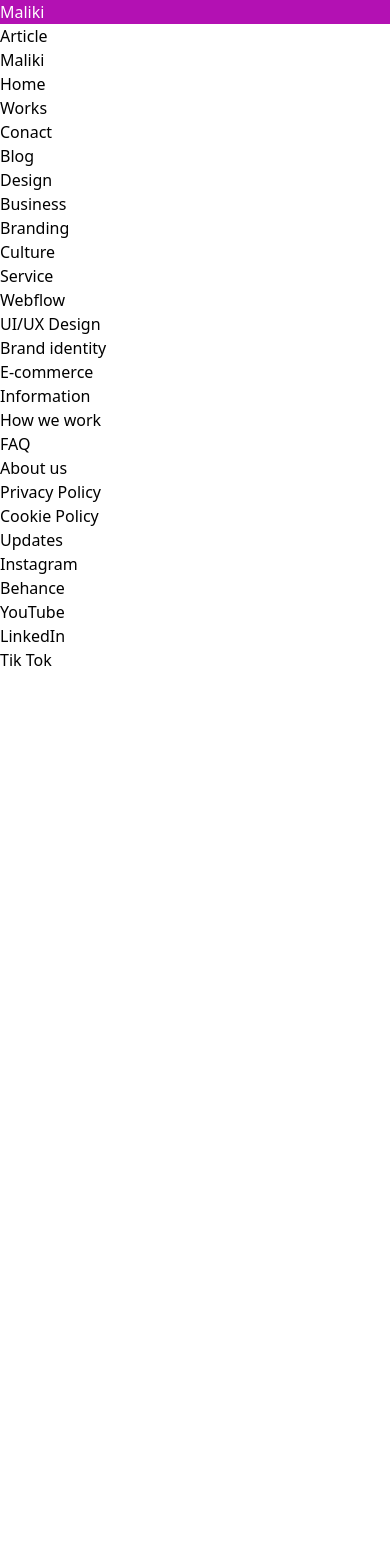
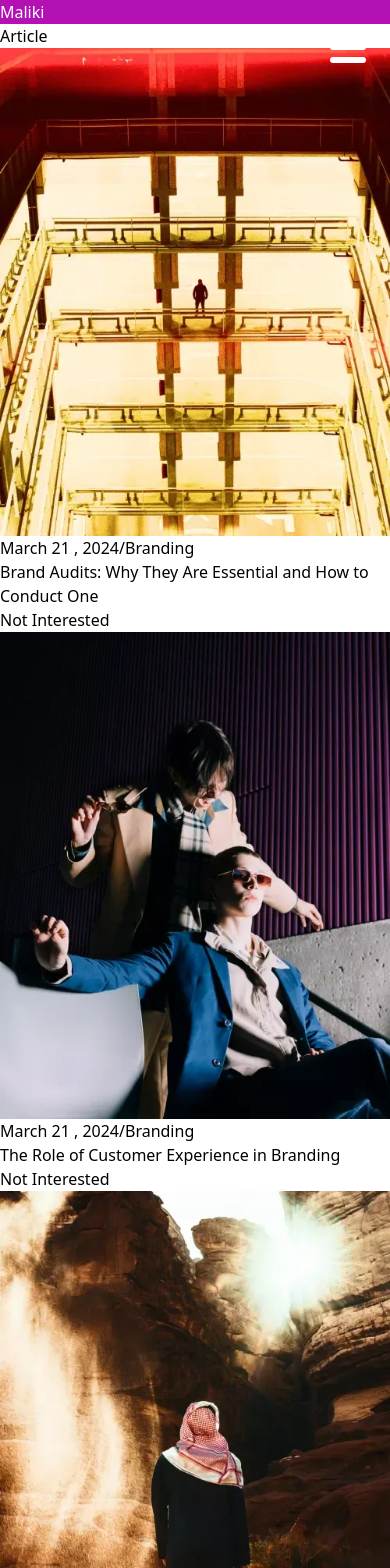
Before and after one commit to TimiMaliki/Minimalistic-react-blog, a React (Vite) app: page /blog in a window 390 px wide. Shown: the top 1568 px of the page. Before the commit the page ends 844 px from the top, so only its background shows below. Built offline with nearby package versions, Linux system fonts and the light colour scheme.

Commit message:
added:add an article page

```diff
--- a/src/BlogArticlesStories.jsx/Index.jsx
+++ b/src/BlogArticlesStories.jsx/Index.jsx
@@ -1,35 +1,9 @@
-import React, { useEffect, useState } from "react";
-import { useParams } from "react-router";
+// import React, { useEffect, useState } from "react";
+
 
 const Index = () => {
-  const routeParams = useParams();
 
-  const [currentBlog, setCurrentBlog] = useState({});
 
-  const retrievedData = (id) => {
-    const data = localStorage.getItem("dataStord");
-    const parse = JSON.parse(data);
-    return parse.id === id;
-  };
-
-  useEffect(() => {
-    const data = routeParams.id;
-    setCurrentBlog(data);
-  }, []);
-
-  // const getBlog=(id)=>{
-  //  const currentBlog= retrievedData.find((read)=>{
-  //   // console.log({read,id})
-  //   return read.id === Number(id)
-  //  })
-  // //  console.log({currentBlog})
-  //  setCurrentBlog(currentBlog)
-  // }
-
-  // React.useEffect(()=>{
-  //  retrievedData(routeParams.id)
-  //   setCurrentBlog(data)
-  // },[])
 
   return (
     <div className="w-full h-full mt-8 ">
--- a/src/Router/Router.jsx
+++ b/src/Router/Router.jsx
@@ -11,8 +11,9 @@
     <Routes>
       <Route path="" element={<MainLayout />}>
         <Route index element={<App />} />
-        <Route path="/blog" element={<BlogArticle />} />
+        <Route path="/blog" element={<BlogArticle />}>
         <Route path="/blog/:id" element={<Index/>} />
+        </Route>
         <Route path="/create" element={<CreateBlog/>} />
       </Route>
     </Routes>
--- a/src/components/HomeBlog.jsx
+++ b/src/components/HomeBlog.jsx
@@ -55,35 +55,7 @@
 
       <HomeDisplayBlog  />
 
-      {homeBlog && (
-        <div className="w-full h-full grid grid-cols-1  place-content-center grid-cols-1 lg:grid-cols-3  mb-2 ">
-          {homeBlog.map((homeBlog) => (
-            <div
-              className="blogGrid grid  place-content-center  p-20 lg:p-20"
-              key={homeBlog.id}
-            >
-              <div className="blogCard w-full  bg-white border border-gray-200 rounded-lg shadow bg-gray-100 dark:border-gray-700">
-                <img
-                  className="w-full h-full  rounded-lg"
-                  src={homeBlog.blogImg}
-                  alt="blog imagies"
-                  onChange={getFile}
-                  // style={{ width: "100%" }}
-                />
-              </div>
 
-              <Link to={"blog"}>
-                <p className="mt-4 mb-8">{homeBlog.date}</p>
-              </Link>
-
-              <Link to={"blog"}>
-                <p className=" text-xl w-full mb-8">{homeBlog.title}</p>
-              </Link>
-            <DeleteItem handleDelete={() => handleDelete(homeBlog.id)}/>
-            </div>
-          ))}
-        </div>
-      )}
     </div>
   );
 };
--- a/src/page/BlogArticle.jsx
+++ b/src/page/BlogArticle.jsx
@@ -1,27 +1,41 @@
-import React, { useState, useEffect } from "react";
+import React, { useState} from "react";
 import DeleteItem from "../components/DeleteItem";
 import { Link } from "react-router-dom";
+import blogImgOne from "../assets/home-blog-img/home-blog-img1.webp";
+import blogImgTwo from "../assets/home-blog-img/home-blog-img-2.webp";
+import blogImgThree from "../assets/home-blog-img/home-blog-img-3.webp";
 
 const BlogArticle = () => {
 
-  const [articles, setArticles] = useState();
+  const [articles, setArticles] = useState([
+    {
+      blogImg: blogImgOne,
+      date: "March 21 , 2024/Branding",
+      title: "Brand Audits: Why They Are Essential and How to Conduct One",
+      id: 1,
+    },
+    {
+      blogImg: blogImgTwo,
+      date: "March 21 , 2024/Branding",
+      title: "The Role of Customer Experience in Branding",
+      id: 2,
+    },
+    {
+      blogImg: blogImgThree,
+      date: "March 21 , 2024/Business",
+      title:
+        "Unlock the Power of Data: Your Ultimate Guide to Choosing the Right Information for Your Website",
+      id: 3,
+    },
+  ]);
 
-  const retrievedData = () =>{
-    const  data = localStorage.getItem("dataStord")
-    const parse = JSON.parse(data)
-     return parse
-  }
 
-  useEffect(() => {
-    const data = retrievedData()
-    setArticles(data)
- }, []);
 
  const handleDelete = (id) => {
   const del = homeBlog.filter((item) => {
    return item.id !== id;
   });
-  setHomeBlog(del);
+  setArticles(del);
 };
 
 
@@ -38,7 +52,7 @@
       </div>
 
       {articles && (
-        <div className="blogArticles w-full h-full grid grid-cols-1 lg:grid-cols-2 p-20 mb-2 ">
+        <div className="blogArticles w-full h-full grid grid-cols-1 lg:grid-cols-3 p-20 mb-2 ">
           {articles.map((article) => (
             <div
               className="blogGrid grid place-content-center "
```
